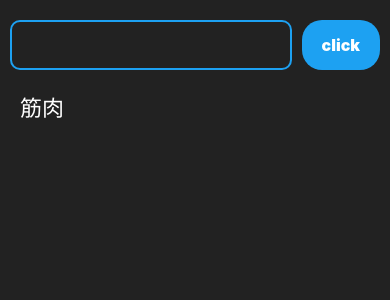
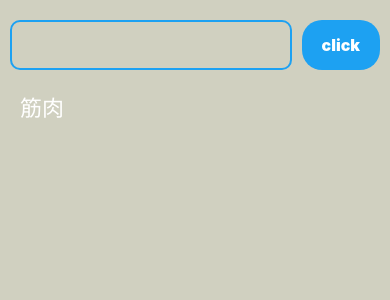
Before and after one commit to cielcs/Training, a React Native app: screen / in a window 390 px wide. Shown: the top 300 px of the page. Built offline with nearby package versions, Linux system fonts and the light colour scheme.

Commit message:
modify App.js for colorScheme

```diff
--- a/App.js
+++ b/App.js
@@ -1,5 +1,5 @@
 import { StatusBar } from 'expo-status-bar';
-import { StyleSheet, Text, View, TouchableOpacity, SafeAreaView, TextInput } from 'react-native';
+import { StyleSheet, Text, View, TouchableOpacity, SafeAreaView, TextInput, Appearance, useColorScheme } from 'react-native';
 import React, { useState } from 'react';
 
 
@@ -18,10 +18,15 @@ function Input(props) {
 }
 
 export default function App() {
+  const colorScheme = useColorScheme();
+
+  const themeTextStyle = colorScheme === 'light' ? styles.lightThemeText : styles.darkThemeText;
+  const themeContainerStyle =
+    colorScheme === 'light' ? styles.lightContainer : styles.darkContainer;
   const [text, setText] = useState('')
   return (
     <SafeAreaView style={styles.safeArea}>
-      <View style={styles.container}>
+      <View style={[styles.container, themeContainerStyle]}>
         <Input setState={setText}/>
         <View style={styles.content}>
           <Text style={styles.contentText}>筋肉 {text}</Text>
@@ -72,5 +77,17 @@ const styles = StyleSheet.create({
   contentText: {
     color: 'white',
     fontSize: 22,
-  }
+  },
+  lightContainer: {
+    backgroundColor: '#d0d0c0',
+  },
+  darkContainer: {
+    backgroundColor: '#242c40',
+  },
+  lightThemeText: {
+    color: '#242c40',
+  },
+  darkThemeText: {
+    color: '#d0d0c0',
+  },
 });
```
